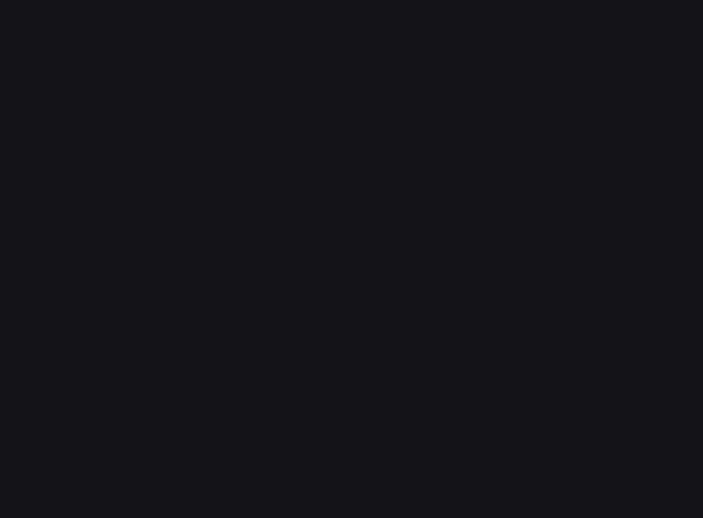
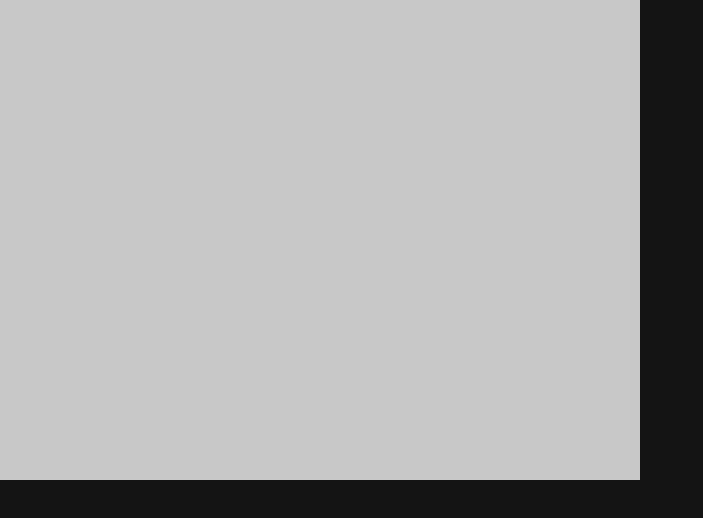
Before and after one commit to eroney/Square.js, a plain HTML site: page index.html in a window 1280 px wide. Shown: the whole page, without its empty margins (0-703 px from the left). Drawn offline with Linux system fonts and the light colour scheme.

Commit message:
Initial Release

```diff
--- a/index.html
+++ b/index.html
@@ -4,11 +4,12 @@
 	<meta charset="utf-8">
 	<meta name="viewport" content="width=device-width, initial-scale=1">
 	<title>Square.js</title>
-	<link rel="stylesheet" type="text/css" href="index.css">
+	<link rel="stylesheet" type="text/css" href="style.css">
 </head>
 <body>
 
 	<script src="src/Square.js"></script>
+	<script src="src/Game.js"></script>
 
 </body>
 </html>
--- /dev/null
+++ b/src/Game.js
@@ -0,0 +1,22 @@
+
+Game = Square.createGame({
+	canvas: Square.createCanvas(640, 480),
+	scene: new Square.Scene,
+});
+
+
+Input = new Square.Input;
+
+
+box = new Square.Object((obj)=>{
+
+	obj.setTransform(0, 0, 40, 40);
+	obj.setVel(0, 2);
+});
+
+
+Game.scene.elements = [box];
+
+
+Game._init();
+document.body.appendChild(Game.canvas);
--- a/src/Square.js
+++ b/src/Square.js
@@ -0,0 +1,261 @@
+/*
+ * Square.js
+ *
+ * autor: Roneiser Vargas.
+ * fecha: 16/08/23
+ * ultima modificacion: 16/08/23 v0.01
+ */
+
+const Square = {
+
+}
+
+
+Square.Game = class Game {
+
+	constructor(game){
+
+		// Canvas y ctx
+
+		this.canvas = game.canvas;
+		this.ctx = game.canvas.getContext('2d');
+
+		this.scene = game.scene;
+
+		// Ciclo de vida del juego
+
+		this._loop = ()=>{
+			this.clearCanvas();
+			this.onUpdate();
+			this.scene._update(this);
+			requestAnimationFrame(this._loop);
+		}
+	}
+
+	_init(){
+		this._loop();
+	}
+
+	clearCanvas(){
+		this.ctx.clearRect(0, 0, this.canvas.width, this.canvas.height);
+	}
+
+	onUpdate(){
+		// Esta function sera llamada al actualizar el juego
+	}
+}
+
+
+Square.Scene = class Scene {
+
+	constructor(scene){
+
+		// Los elementos del escenario
+
+		this.elements = [] || scene.elements;
+	}
+
+	_update(game){
+
+		// Actualizar los elementos del escenario
+
+		this.elements.forEach((e)=>{
+			e._update();
+		})
+
+		// Dibuja los elementos
+
+		this._draw(game.ctx);
+	}
+
+	_draw(ctx){
+
+		this.elements.forEach((e)=>{
+			e._draw(ctx);
+		})
+	}
+}
+
+
+Square.Object = class Object {
+
+	constructor(obj){
+
+		this.setTransform(0, 0, 0, 0);
+		this.setVel(0, 0);
+
+		obj(this);
+	}
+
+	_update(){
+		this._move();
+	}
+
+	_move(){
+		this.x += this.velx;
+		this.y += this.vely;
+	}
+
+	_draw(ctx){
+		ctx.fillRect(this.x, this.y, this.w, this.h);
+	}
+
+	setTransform(x, y, w, h){
+		this.x = x;
+		this.y = y;
+		this.w = w;
+		this.h = h;
+	}
+
+	setPos(x, y){
+		this.x = x;
+		this.y = y;
+	}
+
+	setVel(velx, vely){
+		this.velx = velx;
+		this.vely = vely;
+	}
+}
+
+
+Square.Input = class Input {
+
+	constructor(input){
+
+		const Keyboard_Key = function(key){
+			this.isup = false;
+			this.isdown = false;
+			this.ispress = false;
+		}
+
+
+		this.Keyboard = {
+			'ArrowUp': new Keyboard_Key,
+			'ArrowLeft': new Keyboard_Key,
+			'ArrowRight': new Keyboard_Key,
+			'ArrowDown': new Keyboard_Key,
+			'KeyA': new Keyboard_Key,
+			'KeyB': new Keyboard_Key,
+			'KeyC': new Keyboard_Key,
+			'KeyD': new Keyboard_Key,
+			'KeyE': new Keyboard_Key,
+			'KeyF': new Keyboard_Key,
+			'KeyG': new Keyboard_Key,
+			'KeyH': new Keyboard_Key,
+			'KeyI': new Keyboard_Key,
+			'KeyJ': new Keyboard_Key,
+			'KeyK': new Keyboard_Key,
+			'KeyL': new Keyboard_Key,
+			'KeyM': new Keyboard_Key,
+			'KeyN': new Keyboard_Key,
+			'KeyÑ': new Keyboard_Key,
+			'KeyO': new Keyboard_Key,
+			'KeyP': new Keyboard_Key,
+			'KeyQ': new Keyboard_Key,
+			'KeyR': new Keyboard_Key,
+			'KeyS': new Keyboard_Key,
+			'KeyT': new Keyboard_Key,
+			'KeyU': new Keyboard_Key,
+			'KeyV': new Keyboard_Key,
+			'KeyW': new Keyboard_Key,
+			'KeyX': new Keyboard_Key,
+			'KeyY': new Keyboard_Key,
+			'KeyZ': new Keyboard_Key,
+		}
+
+
+		window.addEventListener('keyup', (e)=>{
+			let code = e.code
+
+			if (this.Keyboard[code] != undefined) {
+
+				this.Keyboard[code].isup = true;
+				this.Keyboard[code].isdown = false;
+				requestAnimationFrame( ()=>this.Keyboard[code].isup = false );
+ 			}
+		})
+
+		window.addEventListener('keydown', (e)=>{
+			let code = e.code
+
+			if (this.Keyboard[code] != undefined) {
+
+				this.Keyboard[code].isdown = true;
+ 			}
+		})
+
+		window.addEventListener('keypress', (e)=>{
+			let code = e.code
+
+			if (this.Keyboard[code] != undefined) {
+
+				this.Keyboard[code].ispress = true;
+				requestAnimationFrame( ()=>this.Keyboard[code].ispress = false );
+ 			}
+		})
+	}
+
+	iskeyup(code, call){
+
+		if (this.Keyboard[code] != undefined) {
+
+			if (call && this.Keyboard[code].isup) {
+
+				call();
+			} else {
+
+				return this.Keyboard[code].isup;
+			}
+		}
+	}
+
+	iskeydown(code, call){
+
+		if (this.Keyboard[code] != undefined) {
+
+			if (call && this.Keyboard[code].isdown) {
+
+				call();
+			} else {
+
+				return this.Keyboard[code].isdown;
+			}
+		}
+	}
+
+	iskeypress(code, call){
+
+		if (this.Keyboard[code] != undefined) {
+
+			if (call && this.Keyboard[code].ispress) {
+
+				call();
+			} else {
+
+				return this.Keyboard[code].ispress;
+			}
+		}
+	}
+}
+
+
+Square.createCanvas = function(width, height) {
+
+	let can = document.createElement('canvas');
+		can.width = width;
+		can.height = height;
+
+	return can;
+}
+
+
+Square.createGame = function(config) {
+
+	let game = new Square.Game({
+		canvas: config.canvas,
+		scene: config.scene,
+	})
+
+	return game;
+}
--- /dev/null
+++ b/style.css
@@ -0,0 +1,9 @@
+body {
+	padding: 0;
+	margin: 0;
+	background: rgb(20,20,20);
+}
+
+canvas {
+	background: rgb(200,200,200);
+}
```
Also changed, not shown: 1 other file.
